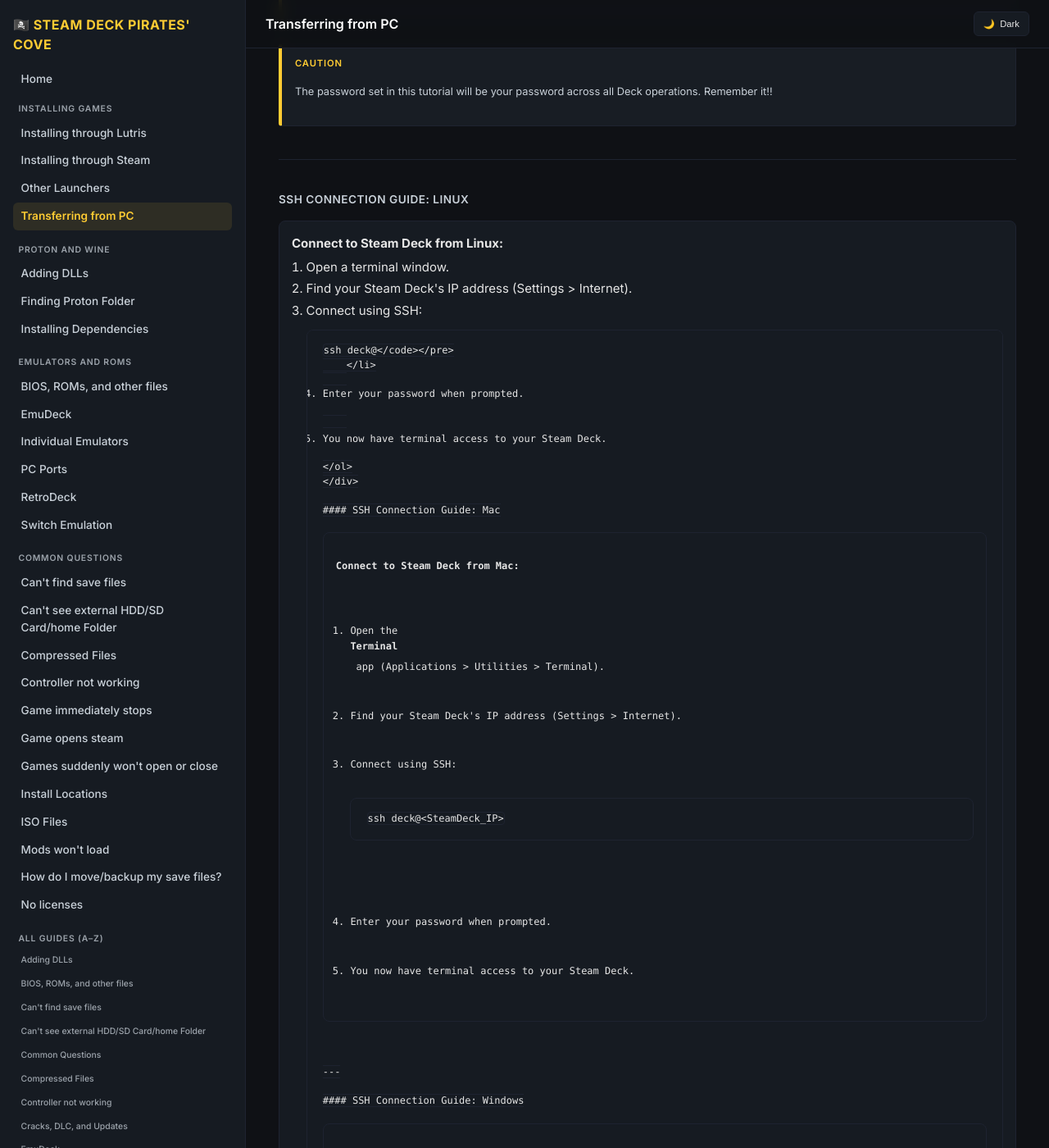
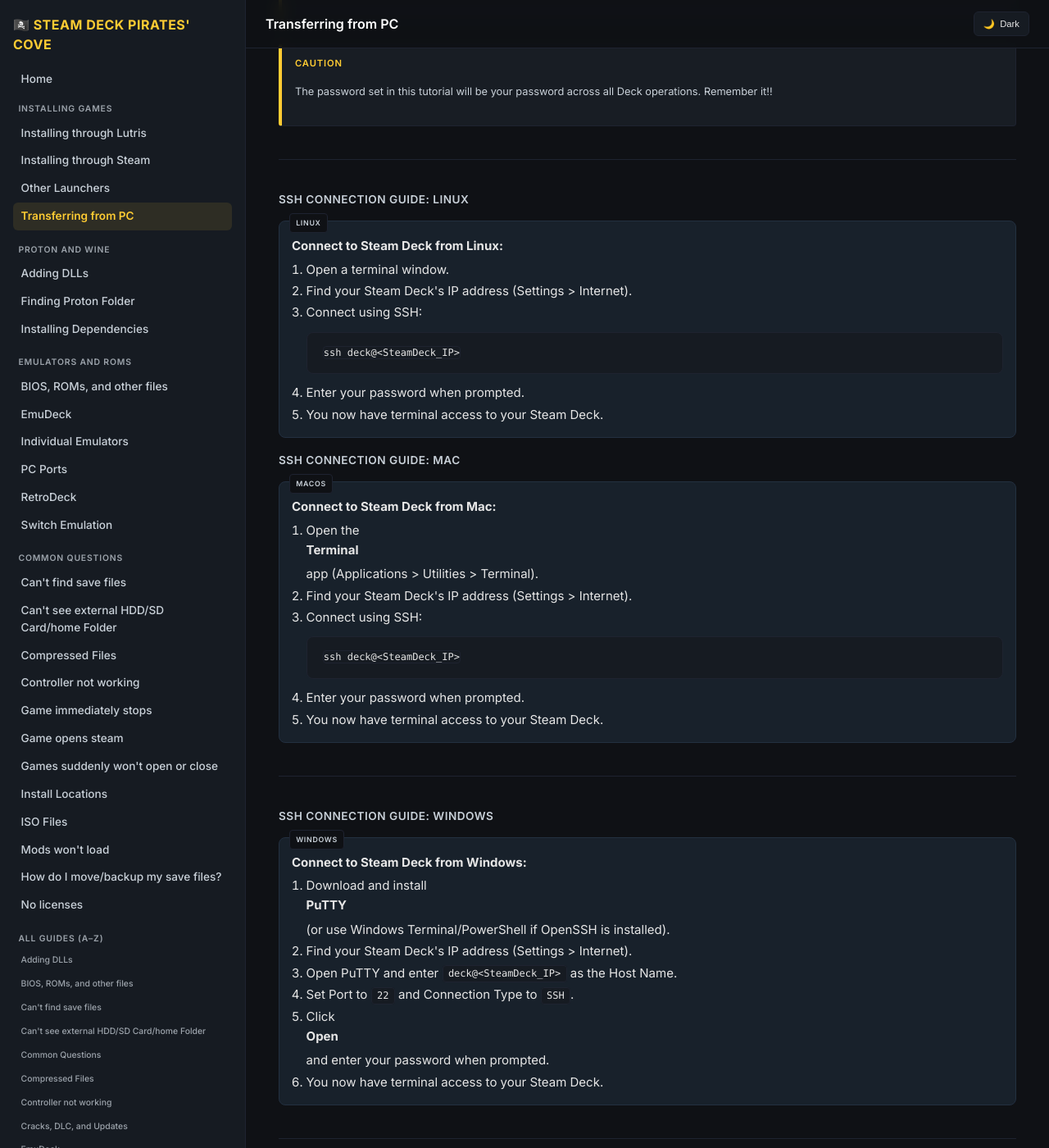
Before and after one commit to livinin82/steam-deck-pirates, a Jekyll site: the page built from _docs/transferring-from-pc.md, in a window 1280 px wide and 1400 px high, scrolled down 1064 px. Shown: the whole window at 82% size. Built offline with Jekyll 4.4.1, drawn with Linux system fonts in a browser that asks for light colours; some of the changed text lies outside the part shown.

Commit message:
feat: add panel variants (soft/ssh) and improve SSH guides formatting

```diff
--- a/_docs/transferring-from-pc.md
+++ b/_docs/transferring-from-pc.md
@@ -41,13 +41,13 @@ Below are step-by-step guides for connecting to your Steam Deck via SSH from Lin
 ---
 
 #### SSH Connection Guide: Linux
-<div class="panel">
+<div class="panel panel--soft panel--ssh" data-os="Linux">
 <strong>Connect to Steam Deck from Linux:</strong>
 <ol>
     <li>Open a terminal window.</li>
     <li>Find your Steam Deck's IP address (Settings > Internet).</li>
     <li>Connect using SSH:
-        <pre><code>ssh deck@<SteamDeck_IP></code></pre>
+        <pre><code>ssh deck@&lt;SteamDeck_IP&gt;</code></pre>
     </li>
     <li>Enter your password when prompted.</li>
     <li>You now have terminal access to your Steam Deck.</li>
@@ -55,7 +55,7 @@ Below are step-by-step guides for connecting to your Steam Deck via SSH from Lin
 </div>
 
 #### SSH Connection Guide: Mac
-<div class="panel">
+<div class="panel panel--soft panel--ssh" data-os="MacOS">
 <strong>Connect to Steam Deck from Mac:</strong>
 <ol>
     <li>Open the <strong>Terminal</strong> app (Applications > Utilities > Terminal).</li>
@@ -71,12 +71,12 @@ Below are step-by-step guides for connecting to your Steam Deck via SSH from Lin
 ---
 
 #### SSH Connection Guide: Windows
-<div class="panel">
+<div class="panel panel--soft panel--ssh" data-os="Windows">
 <strong>Connect to Steam Deck from Windows:</strong>
 <ol>
     <li>Download and install <strong>PuTTY</strong> (or use Windows Terminal/PowerShell if OpenSSH is installed).</li>
     <li>Find your Steam Deck's IP address (Settings > Internet).</li>
-    <li>Open PuTTY and enter <code>deck@<SteamDeck_IP></code> as the Host Name.</li>
+    <li>Open PuTTY and enter <code>deck@&lt;SteamDeck_IP&gt;</code> as the Host Name.</li>
     <li>Set Port to <code>22</code> and Connection Type to <code>SSH</code>.</li>
     <li>Click <strong>Open</strong> and enter your password when prompted.</li>
     <li>You now have terminal access to your Steam Deck.</li>
--- a/assets/css/site.css
+++ b/assets/css/site.css
@@ -14,6 +14,8 @@
 	--color-link:#ffd35b;
 	--color-blockquote-bg:#181d24;
 	--color-table-header:#161d25;
+	--color-panel-soft-bg:#18212b;
+	--color-panel-soft-border:#233040;
 }
 [data-theme='light']{
 	--color-bg:#f7f9fc;
@@ -27,6 +29,8 @@
 	--color-link:#b06500;
 	--color-blockquote-bg:#eceff4;
 	--color-table-header:#e4e9f0;
+	--color-panel-soft-bg:#e3f2fd;
+	--color-panel-soft-border:#c6d9eb;
 }
 body{margin:0;font-family:'Inter',system-ui,-apple-system,BlinkMacSystemFont,'Segoe UI',Roboto,'Helvetica Neue',Arial,sans-serif;background:var(--color-bg);color:var(--color-text);line-height:1.55;-webkit-font-smoothing:antialiased;transition:.25s background,.25s color}
 .layout{display:flex;min-height:100vh}
@@ -87,6 +91,10 @@ body{margin:0;font-family:'Inter',system-ui,-apple-system,BlinkMacSystemFont,'Se
 hr{border:0;border-top:1px solid var(--color-border);margin:2.5rem 0}
 img{max-width:100%;border-radius:6px}
 .panel{background:var(--color-bg-alt);border:1px solid var(--color-border);padding:15px;border-radius:8px;margin:1.1rem 0}
+.panel--soft{background:var(--color-panel-soft-bg);border-color:var(--color-panel-soft-border)}
+.panel--soft strong:first-child{margin-top:0}
+.panel--ssh{position:relative;padding-top:1.1rem}
+.panel--ssh:before{content:attr(data-os);position:absolute;top:-10px;left:12px;background:var(--color-bg);color:var(--color-text-muted);font-size:.55rem;letter-spacing:.08em;text-transform:uppercase;padding:.25rem .45rem;border:1px solid var(--color-border);border-radius:4px;font-weight:600}
 .panel table,&.panel-table{width:100%}
 .panel ol,.panel ul{margin:0 0 0 1.1rem;padding:0}
 .panel strong:first-child{display:block;margin-bottom:.35rem}
```
